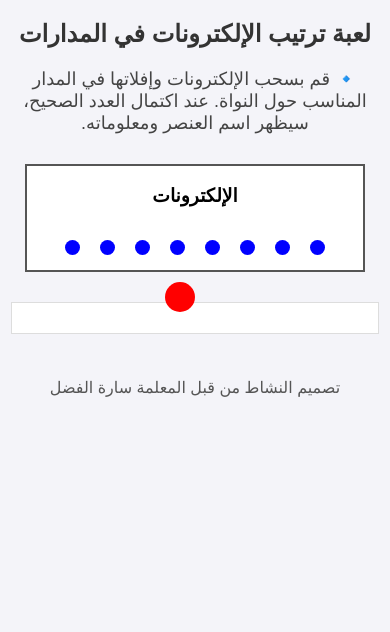
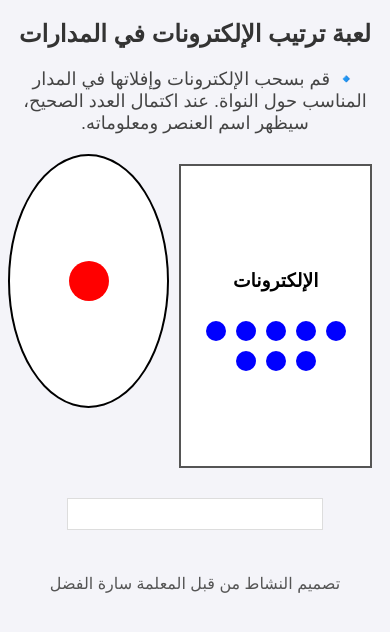
Before and after one commit to sarahalfadel/Activite-, a plain HTML site: page index.html in a window 390 px wide. Drawn offline with Linux system fonts and the light colour scheme.

Commit message:
Update styles.css

```diff
--- a/styles.css
+++ b/styles.css
@@ -50,9 +50,21 @@ h2 {
     cursor: grab;
 }
 
+.atom {
+    width: 250px;
+    height: 250px;
+    border: 2px solid black;
+    border-radius: 50%;
+    position: relative;
+    background-color: white;
+    display: flex;
+    align-items: center;
+    justify-content: center;
+}
+
 .nucleus {
-    width: 30px;
-    height: 30px;
+    width: 40px;
+    height: 40px;
     background-color: red;
     border-radius: 50%;
     position: absolute;
@@ -76,33 +88,3 @@ footer {
     font-size: 16px;
     color: #555;
 }
-
-/* تحسينات للموبايل */
-@media (max-width: 768px) {
-    .container {
-        flex-direction: column;
-        align-items: center;
-    }
-
-    .box {
-        width: 90%;
-        height: auto;
-        margin: 10px 0;
-    }
-
-    #electrons-container {
-        flex-wrap: wrap;
-        justify-content: space-evenly;
-    }
-
-    .electron {
-        width: 15px;
-        height: 15px;
-        margin: 5px;
-    }
-
-    #element-info {
-        width: 90%;
-        font-size: 16px;
-    }
-}
```
